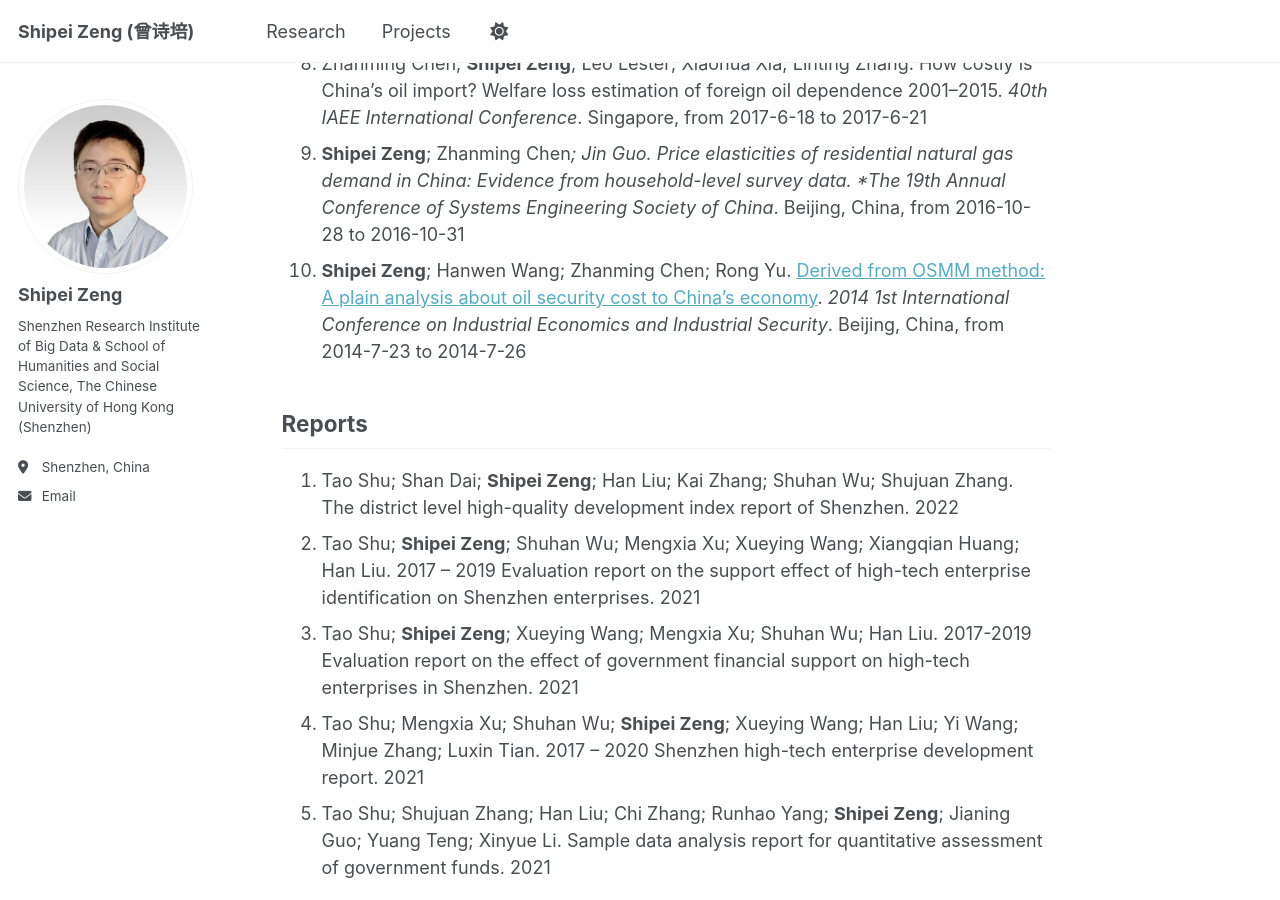
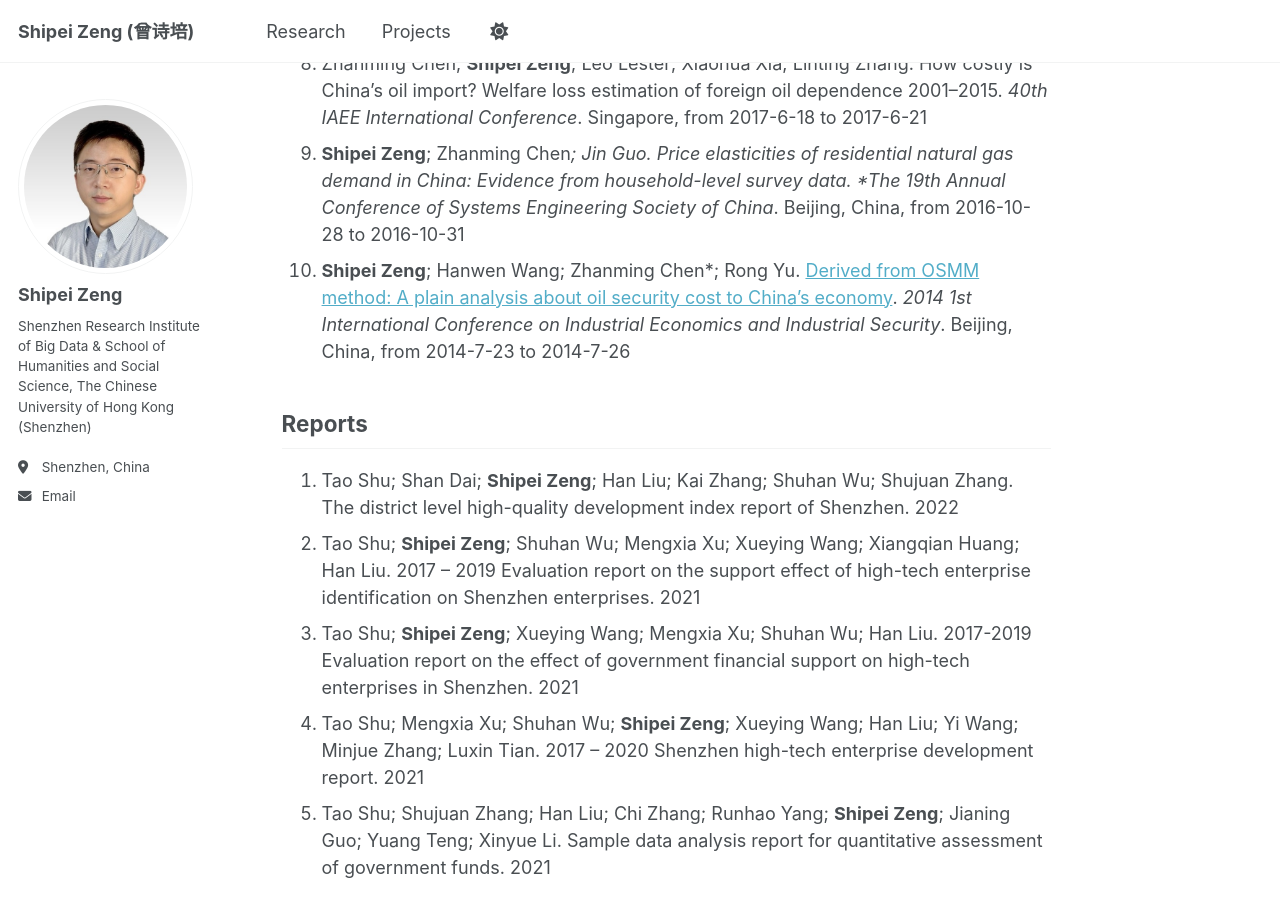
Before and after one commit to shipei-zeng/shipei-zeng.github.io, a Jekyll site: the page built from _pages/research.md, in a window 1280 px wide and 900 px high, scrolled down 1808 px. Built offline with Jekyll 4.4.1, drawn with Linux system fonts in a browser that asks for light colours; a script that is not in the unit is left out.

```diff
--- a/_pages/research.md
+++ b/_pages/research.md
@@ -25,7 +25,7 @@ Conferences
 1. Kevin Fox*; Khanh Hoang; __Shipei Zeng__. Value added and productivity decompositions with natural capital. _ESCoE Conference on Economic Measurement 2018, Bank of England_. London, the UK, from 2018-5-16 to 2018-5-17
 1. Zhanming Chen; __Shipei Zeng__; Leo Lester; Xiaohua Xia; Linting Zhang. How costly is China's oil import? Welfare loss estimation of foreign oil dependence 2001–2015. _40th IAEE International Conference_. Singapore, from 2017-6-18 to 2017-6-21
 1. __Shipei Zeng__; Zhanming Chen*; Jin Guo. Price elasticities of residential natural gas demand in China: Evidence from household-level survey data. *The 19th Annual Conference of Systems Engineering Society of China*. Beijing, China, from 2016-10-28 to 2016-10-31
-1. __Shipei Zeng__; Hanwen Wang; Zhanming Chen; Rong Yu. [Derived from OSMM method: A plain analysis about oil security cost to China’s economy](https://link.springer.com/chapter/10.1007/978-3-662-44085-8_19). _2014 1st International Conference on Industrial Economics and Industrial Security_. Beijing, China, from 2014-7-23 to 2014-7-26
+1. __Shipei Zeng__; Hanwen Wang; Zhanming Chen*; Rong Yu. [Derived from OSMM method: A plain analysis about oil security cost to China’s economy](https://link.springer.com/chapter/10.1007/978-3-662-44085-8_19). _2014 1st International Conference on Industrial Economics and Industrial Security_. Beijing, China, from 2014-7-23 to 2014-7-26
 
 Reports
 ------
```
